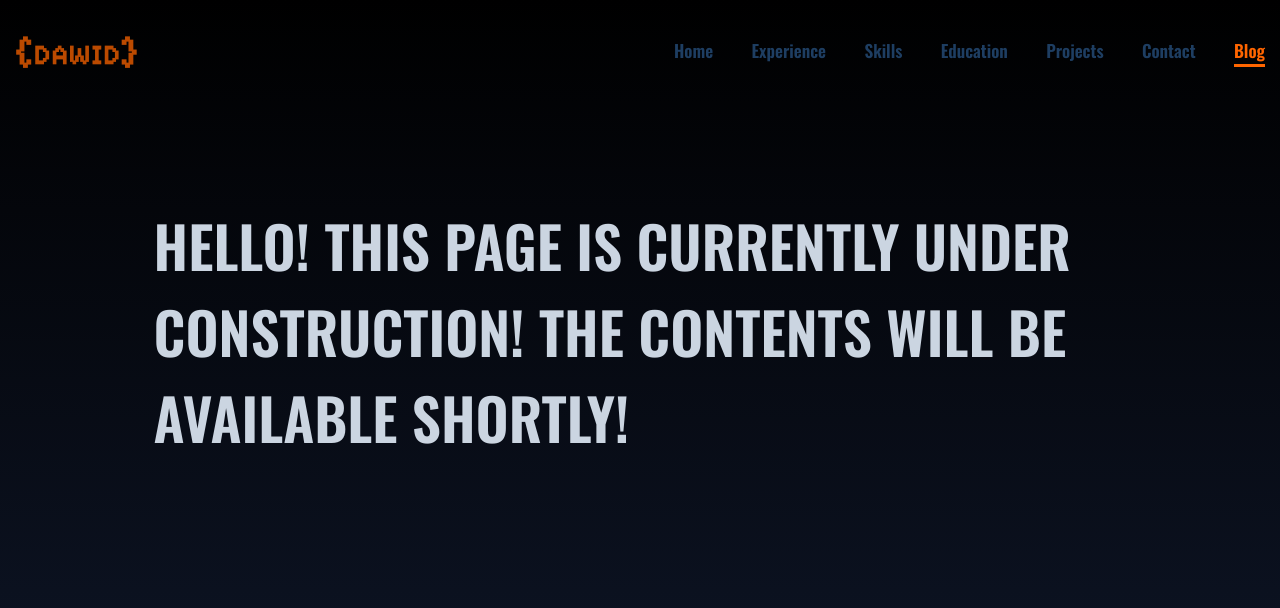
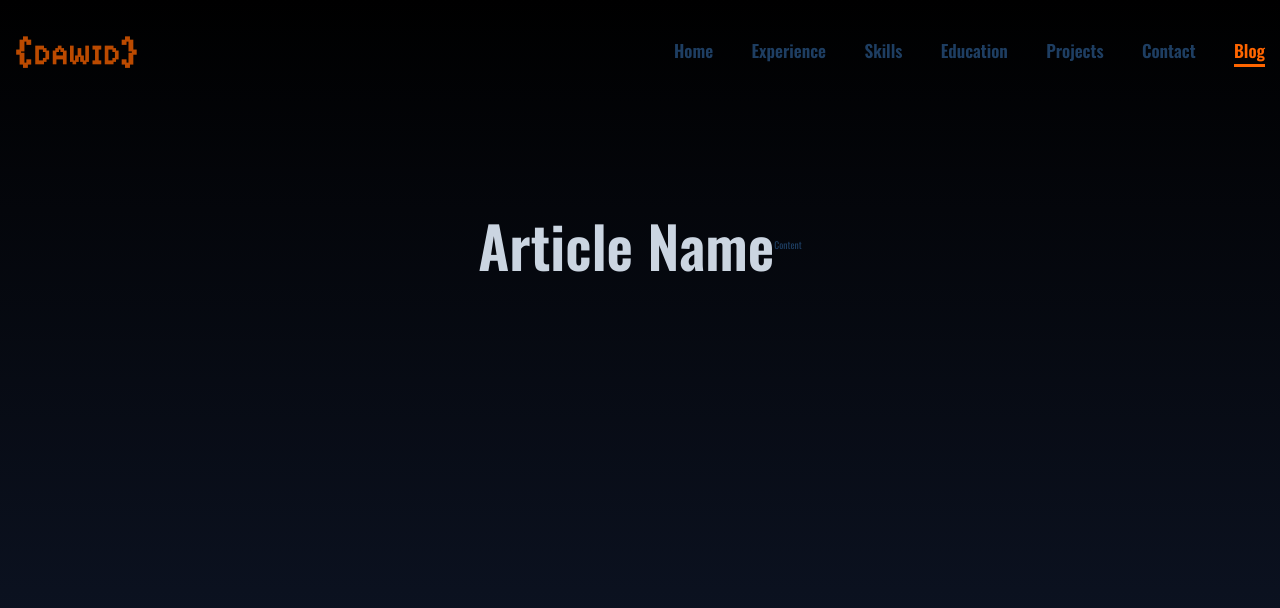
Before and after one commit to DawidCiechowski/personal-portfolio, a Next.js app: page /blog in a window 1280 px wide. Shown: the top 608 px of the page. Built offline with nearby package versions, Linux system fonts and the light colour scheme.

Commit message:
Creating feature branch for blog

```diff
--- a/src/app/blog/page.tsx
+++ b/src/app/blog/page.tsx
@@ -1,14 +1,14 @@
-
-
 const Blog = () => {
   return (
     <div className="tw-py-[10rem] tw-items-center tw-justify-center tw-w-full tw-px-[12%] tw-flex">
       <h1 className="tw-text-slate-300 tw-text-[4rem] lg:tw-text-[6rem] tw-font-semibold">
-          HELLO! THIS PAGE IS CURRENTLY UNDER CONSTRUCTION! THE CONTENTS WILL BE
-          AVAILABLE SHORTLY!
+        Article Name
       </h1>
+      <section>
+        <p>Content</p>
+      </section>
     </div>
   );
-}
+};
 
 export default Blog;
```
Lines whose indentation alone changed are shown as unchanged.
